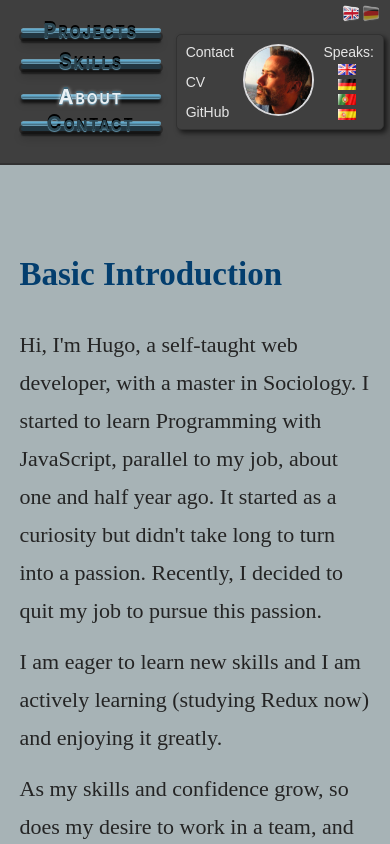
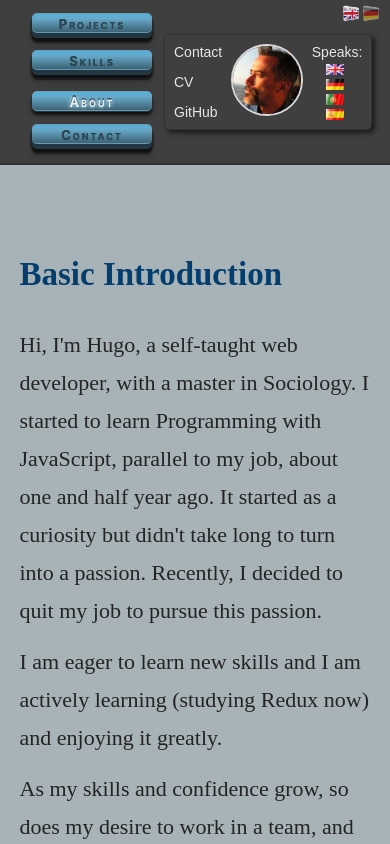
Before and after one commit to hugCarvalho/portfolio, a React (Create React App) app: page /#/about in a window 390 px wide. Shown: the top 844 px of the page. Built offline with nearby package versions, Linux system fonts and the light colour scheme.

Commit message:
Safari fix: changeddisplay of buttons in mobile screens

```diff
--- a/src/components/Header/NavButtons/Button3D.scss
+++ b/src/components/Header/NavButtons/Button3D.scss
@@ -104,17 +104,17 @@ $timing-function: ease;
 }
 
 @media (max-width: 628px) {
-  $height: 5; //increase ??
+  $height: 20; //TODO: was 5. CHANGED
   .button3D {
-    text-shadow: 0 -2px 0 darken($color, 50%), 0 1px 1px lighten($color, 20%);
-    min-width: 140px;
-    margin: 18px 7px 7px 7px; //ok
-    margin: 18px 7px 7px 7px; //ok
-    font-size: 2rem; //ok
+    text-shadow: 0 0;
+    min-width: 120px;
+    //margin: 18px 7px 7px 7px; //ok //TODO: aczivate or change
+    font-size: 1.3rem; //ok //TODO: was 1.8rem
     //color: $text-color;
     //text-shadow: 0 -2px 0 darken($color, 20%), 0 1px 1px lighten($color, 20%);
     height: $height + px; //ok
     line-height: $height + px; //ok
+    // line-height: 22px;
     //padding: 0 (($height/2) + px);
 
     //increase lighten color?
@@ -124,9 +124,9 @@ $timing-function: ease;
       saturate(lighten($color, 25%), 15%) 26%,
       $color 100%
     );
-    border-top: 1px solid lighten($color, 22%);
-    border-bottom: 1px solid lighten($color, 20%);
-    transition: all ($button-speed + s) $timing-function;
+    // border-top: 1px solid lighten($color, 22%);
+    // border-bottom: 1px solid lighten($color, 20%);
+    //transition: all ($button-speed + s) $timing-function;
 
     &:hover {
       background: linear-gradient(
--- a/src/components/Header/NavButtons/RenderNavButtons.scss
+++ b/src/components/Header/NavButtons/RenderNavButtons.scss
@@ -19,17 +19,21 @@
 
 @media (max-width: 628px) {
   .container__navButtons {
-    //  background-color: rgb(57, 221, 7);
+    //background-color: rgb(57, 221, 7);
     margin-top: -20px;
     left: 0px;
     //padding: 0;
   }
 }
 
+//Mobile
 @media (max-width: 555px) {
   .container__navButtons {
-    // background-color: rgb(7, 221, 185);
-    width: 200px;
-    padding: 0;
+    //background-color: rgb(7, 221, 185);
+    text-align: start;
+    // justify-content: space-between;
+    //width: 135px;
+    margin-top: -10px;
+    //padding: 0 20px;
   }
 }
--- a/src/components/Header/RenderHeader.scss
+++ b/src/components/Header/RenderHeader.scss
@@ -44,6 +44,7 @@ $main-gray: #3f3f3f;
 @media (max-width: 622px) {
   .container__header {
     height: 150px;
+    padding: 0 20px;
   }
   // .wrapper__my-data {
 
```
